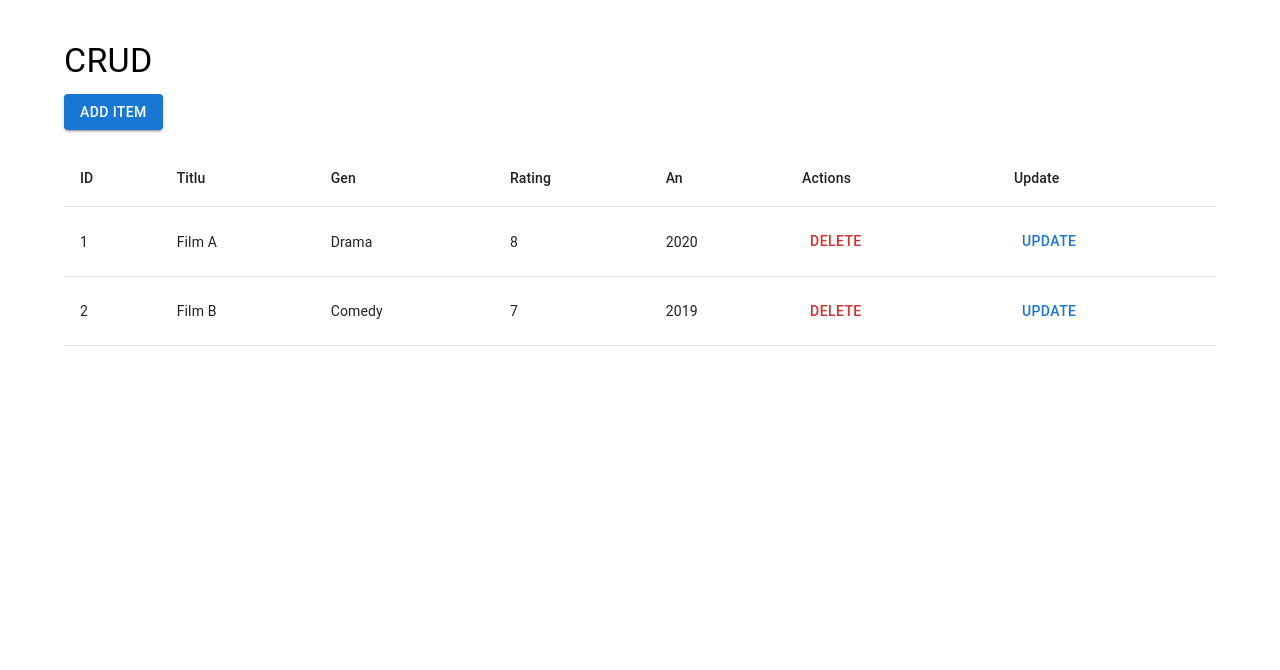
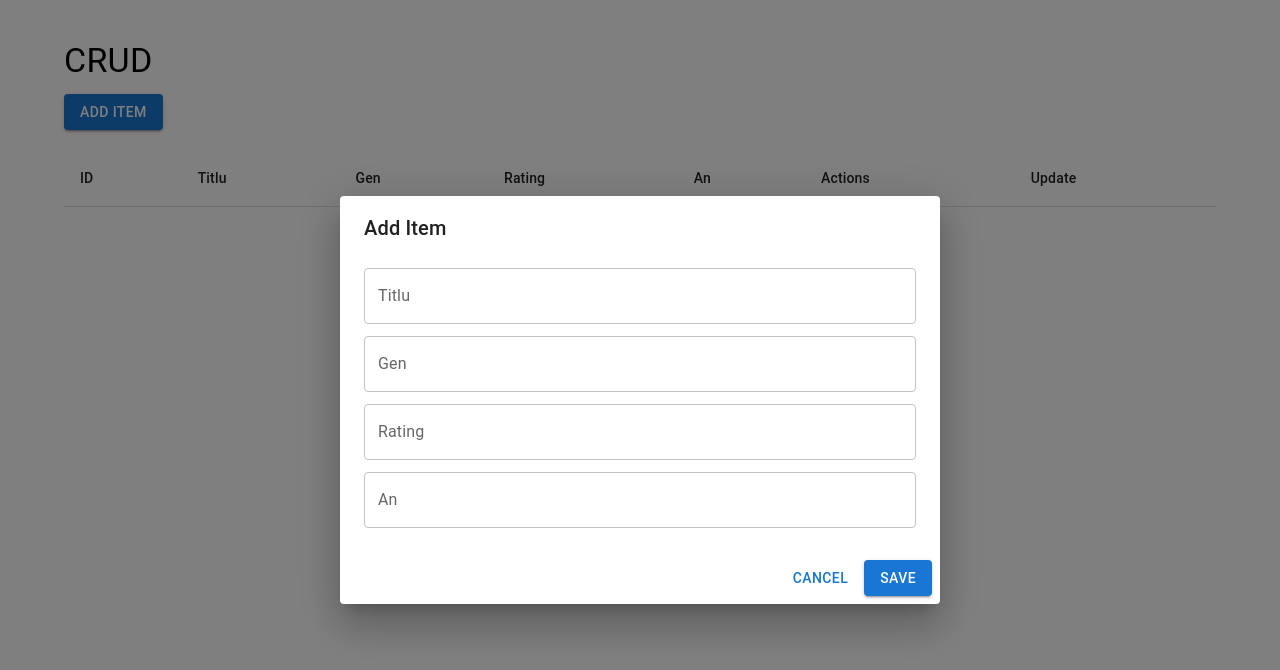
Before and after one commit to KStavar/ep-web, a Next.js app: page / in a window 1280 px wide. Both pictures are taken after a click on the button "ADD ITEM". Shown: the top 670 px of the page. Built offline with nearby package versions, Linux system fonts and the light colour scheme.

Commit message:
add function

```diff
--- a/src/app/page.js
+++ b/src/app/page.js
@@ -1,4 +1,5 @@
 "use client";
+import { useState } from "react";
 import {
   Container,
   Button,
@@ -8,13 +9,24 @@ import {
   TableHead,
   TableRow,
   Typography,
+  Dialog,
+  DialogTitle,
+  DialogContent,
+  DialogActions,
+  TextField
 } from "@mui/material";
 
 export default function Home() {
-  const items = [
-    { id: 1, titlu: "Film A", gen: "Drama", rating: "8", an: "2020" },
-    { id: 2, titlu: "Film B", gen: "Comedy", rating: "7", an: "2019" },
-  ];
+ const [items, setItems] = useState([]);
+  const [open, setOpen] = useState(false);
+  const [form, setForm] = useState({ titlu: "", gen: "", rating: "", an: "" });
+
+  const handleAdd = () => {
+    if (!form.titlu) return;
+    setItems([...items, { ...form, id: Date.now() }]);
+    setForm({ titlu: "", gen: "", rating: "", an: "" });
+    setOpen(false);
+  };
 
   return (
     <Container style={{ marginTop: 40 }}>
@@ -22,7 +34,7 @@ export default function Home() {
         CRUD
       </Typography>
 
-      <Button variant="contained">
+      <Button variant="contained" onClick={() => setOpen(true)}>
         Add Item
       </Button>
 
@@ -56,6 +68,44 @@ export default function Home() {
           ))}
         </TableBody>
       </Table>
+
+      <Dialog open={open} onClose={() => setOpen(false)}>
+        <DialogTitle>Add Item</DialogTitle>
+        <DialogContent>
+          <TextField
+            label="Titlu"
+            fullWidth
+            margin="dense"
+            value={form.titlu}
+            onChange={(e) => setForm({ ...form, titlu: e.target.value })}
+          />
+          <TextField
+            label="Gen"
+            fullWidth
+            margin="dense"
+            value={form.gen}
+            onChange={(e) => setForm({ ...form, gen: e.target.value })}
+          />
+          <TextField
+            label="Rating"
+            fullWidth
+            margin="dense"
+            value={form.rating}
+            onChange={(e) => setForm({ ...form, rating: e.target.value })}
+          />
+          <TextField
+            label="An"
+            fullWidth
+            margin="dense"
+            value={form.an}
+            onChange={(e) => setForm({ ...form, an: e.target.value })}
+          />
+        </DialogContent>
+        <DialogActions>
+          <Button onClick={() => setOpen(false)}>Cancel</Button>
+          <Button onClick={handleAdd} variant="contained">Save</Button>
+        </DialogActions>
+      </Dialog>
     </Container>
   );
 }
```
